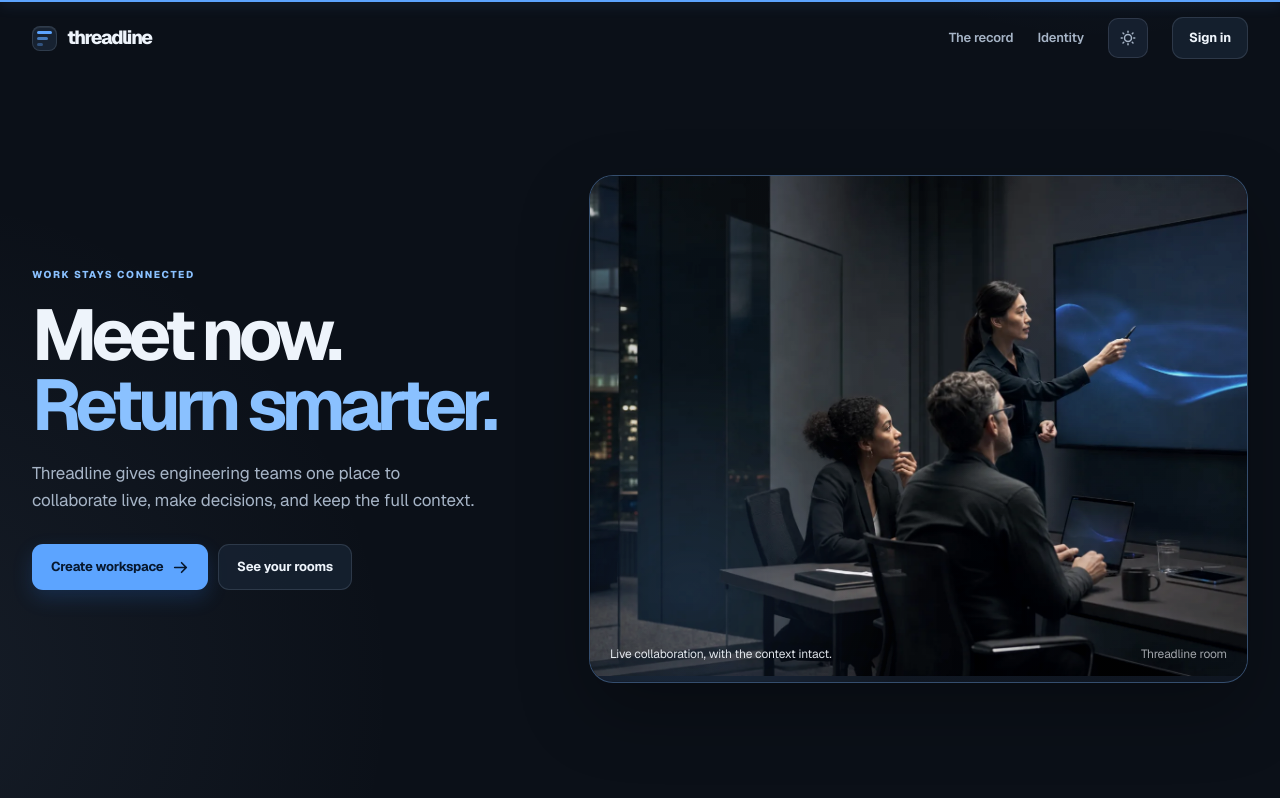
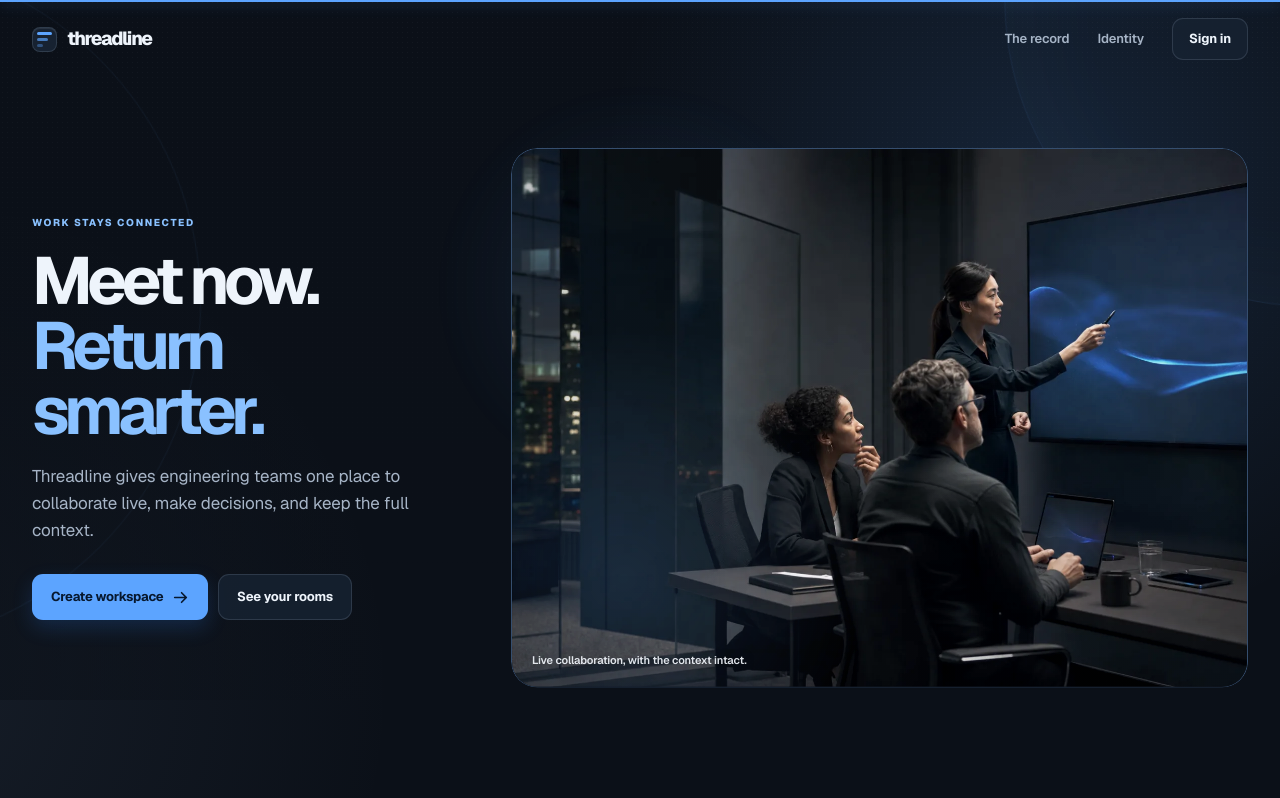
Before and after one commit to hoangsonww/Threadline-RealTime-Collab, a Next.js app in the folder apps/web/: page / in a window 1280 px wide. Shown: the top 798 px of the page. Built offline with nearby package versions, Linux system fonts and the light colour scheme.

Commit message:
fix: refine landing composition and interactive atmosphere

```diff
--- a/apps/web/app/globals.css
+++ b/apps/web/app/globals.css
@@ -1385,6 +1385,24 @@ body {
   text-rendering: optimizeLegibility;
 }
 
+html,
+body,
+button,
+input,
+textarea,
+select {
+  font-family: var(--font-geist), "Helvetica Neue", Arial, sans-serif;
+}
+
+.brand,
+.button,
+.landing-nav-links,
+.landing h1,
+.landing h2,
+.landing h3 {
+  font-family: var(--font-geist), "Helvetica Neue", Arial, sans-serif;
+}
+
 code,
 pre,
 textarea.board {
@@ -1629,8 +1647,79 @@ textarea:focus-visible {
 
 .landing {
   position: relative;
+  isolation: isolate;
   overflow: clip;
   padding-bottom: 44px;
+}
+
+.landing > :not(.landing-atmosphere) {
+  position: relative;
+  z-index: 1;
+}
+
+.landing-atmosphere {
+  position: absolute;
+  z-index: 0;
+  inset: 0;
+  overflow: hidden;
+  pointer-events: none;
+}
+
+.landing-atmosphere-drift,
+.landing-atmosphere-bloom,
+.landing-atmosphere-grain,
+.landing-atmosphere-orbit {
+  position: absolute;
+  display: block;
+}
+
+.landing-atmosphere-drift {
+  inset: -12% 0 auto;
+  height: 56rem;
+}
+
+.landing-atmosphere-orbit {
+  width: min(48vw, 42rem);
+  aspect-ratio: 1;
+  border: 1px solid color-mix(in srgb, var(--accent) 17%, transparent);
+  border-radius: 50%;
+  opacity: 0.56;
+}
+
+.landing-atmosphere-orbit-one {
+  top: 5rem;
+  right: -20rem;
+  box-shadow: inset 0 0 6rem color-mix(in srgb, var(--accent) 8%, transparent);
+}
+
+.landing-atmosphere-orbit-two {
+  top: 20rem;
+  left: -30rem;
+  width: min(54vw, 48rem);
+  border-color: color-mix(in srgb, var(--accent) 10%, transparent);
+}
+
+.landing-atmosphere-bloom {
+  top: 18rem;
+  left: 50%;
+  width: 28rem;
+  height: 28rem;
+  margin: -14rem;
+  border-radius: 50%;
+  background: radial-gradient(circle, color-mix(in srgb, var(--accent) 13%, transparent), transparent 66%);
+  filter: blur(12px);
+  opacity: 0.75;
+  will-change: transform;
+}
+
+.landing-atmosphere-grain {
+  position: fixed;
+  z-index: 2;
+  inset: 0;
+  opacity: 0.18;
+  background-image: radial-gradient(color-mix(in srgb, var(--ink) 23%, transparent) 0.5px, transparent 0.75px);
+  background-size: 5px 5px;
+  mask-image: linear-gradient(to bottom, black, transparent 78%);
 }
 
 .landing-scroll-progress {
@@ -1673,13 +1762,13 @@ textarea:focus-visible {
 }
 
 .landing-nav {
-  max-width: 1280px;
-  height: 76px;
+  max-width: 1340px;
+  height: 74px;
   padding: 0 32px;
 }
 
 .landing-nav-links {
-  gap: 24px;
+  gap: 28px;
   color: var(--muted);
   font-weight: 560;
 }
@@ -1701,12 +1790,12 @@ textarea:focus-visible {
 }
 
 .landing-hero {
-  max-width: 1280px;
+  max-width: 1340px;
   min-height: calc(100dvh - 76px);
-  padding: 58px 32px 76px;
-  grid-template-columns: minmax(360px, 0.83fr) minmax(440px, 1.17fr);
-  align-items: center;
-  gap: clamp(42px, 7vw, 106px);
+  padding: 46px 32px 86px;
+  grid-template-columns: minmax(360px, 0.72fr) minmax(500px, 1.28fr);
+  align-items: center;
+  gap: clamp(38px, 5vw, 76px);
 }
 
 .hero-copy {
@@ -1715,9 +1804,9 @@ textarea:focus-visible {
 }
 
 .landing h1 {
-  max-width: 600px;
+  max-width: 660px;
   margin: 17px 0 20px;
-  font-size: clamp(48px, 5.6vw, 78px);
+  font-size: clamp(50px, 5.2vw, 76px);
   font-weight: 680;
   line-height: 0.98;
   letter-spacing: -0.078em;
@@ -1748,13 +1837,17 @@ textarea:focus-visible {
 .landing-scene {
   position: relative;
   isolation: isolate;
-  min-height: 500px;
+  width: 100%;
+  min-height: clamp(470px, 42vw, 570px);
   margin: 0;
-  overflow: hidden;
+  overflow: clip;
+  clip-path: inset(0 round 26px);
   border: 1px solid color-mix(in srgb, var(--accent) 24%, var(--line));
-  border-radius: 24px;
+  border-radius: 26px;
   background: #101722;
   box-shadow: var(--shadow);
+  transform-origin: center;
+  will-change: transform;
 }
 
 .landing-scene::before {
@@ -1781,20 +1874,22 @@ textarea:focus-visible {
 }
 
 .landing-scene img {
-  width: 100%;
-  height: 100%;
-  min-height: 500px;
+  display: block;
   object-fit: cover;
   object-position: 58% center;
   filter: saturate(0.86) contrast(1.04);
-  transition:
-    transform 1.1s cubic-bezier(0.16, 1, 0.3, 1),
-    filter 600ms ease;
-}
-
-.landing-scene:hover img {
-  transform: scale(1.025);
-  filter: saturate(0.96) contrast(1.05);
+}
+
+.landing-scene-media,
+.landing-scene-media img {
+  width: 100%;
+  height: 100%;
+  min-height: inherit;
+}
+
+.landing-scene-media {
+  overflow: clip;
+  clip-path: inset(0 round 25px);
 }
 
 .scene-caption {
@@ -1803,17 +1898,13 @@ textarea:focus-visible {
   right: 20px;
   bottom: 18px;
   left: 20px;
-  display: flex;
-  align-items: center;
-  justify-content: space-between;
+  display: inline-flex;
+  align-items: center;
   gap: 20px;
   color: rgba(245, 249, 255, 0.9);
-  font-size: 12px;
+  font-size: 11px;
+  font-weight: 580;
   text-shadow: 0 1px 12px rgba(0, 0, 0, 0.48);
-}
-
-.scene-caption span:last-child {
-  color: rgba(245, 249, 255, 0.64);
 }
 
 .landing-proof {
@@ -3009,7 +3100,8 @@ textarea:focus-visible {
   }
 
   .landing-scene,
-  .landing-scene img {
+  .landing-scene-media,
+  .landing-scene-media img {
     min-height: 430px;
   }
 
@@ -3138,7 +3230,8 @@ textarea:focus-visible {
   }
 
   .landing-scene,
-  .landing-scene img {
+  .landing-scene-media,
+  .landing-scene-media img {
     min-height: 330px;
   }
 
--- a/apps/web/app/page.tsx
+++ b/apps/web/app/page.tsx
@@ -9,6 +9,7 @@ import {
   VideoConferenceIcon,
 } from "@phosphor-icons/react/dist/ssr";
 import { Brand } from "../components/brand";
+import { LandingAtmosphere } from "../components/landing-atmosphere";
 import {
   LandingHeroCopy,
   LandingReveal,
@@ -17,18 +18,17 @@ import {
   RoomStory,
 } from "../components/landing-motion";
 import { LandingScene } from "../components/landing-scene";
-import { ThemeToggle } from "../components/theme-toggle";
 
 export default function Home() {
   return (
     <main id="main-content" className="landing shell">
       <LandingScrollProgress />
+      <LandingAtmosphere />
       <nav className="landing-nav" aria-label="Primary navigation">
         <Brand />
         <div className="landing-nav-links">
           <a href="#record">The record</a>
           <a href="#identity">Identity</a>
-          <ThemeToggle compact />
           <Link className="button button-secondary" href="/login">
             Sign in
           </Link>
--- /dev/null
+++ b/apps/web/components/landing-atmosphere.tsx
@@ -0,0 +1,62 @@
+"use client";
+
+import { useGSAP } from "@gsap/react";
+import gsap from "gsap";
+import { ScrollTrigger } from "gsap/ScrollTrigger";
+import { useRef } from "react";
+import { useReducedMotion } from "motion/react";
+
+gsap.registerPlugin(ScrollTrigger);
+
+export function LandingAtmosphere() {
+  const scope = useRef<HTMLDivElement>(null);
+  const reduceMotion = useReducedMotion();
+
+  useGSAP(
+    () => {
+      if (reduceMotion || !scope.current) return;
+
+      const bloom = scope.current.querySelector<HTMLElement>(".landing-atmosphere-bloom");
+      const drift = scope.current.querySelector<HTMLElement>(".landing-atmosphere-drift");
+      const orbitOne = scope.current.querySelector<HTMLElement>(".landing-atmosphere-orbit-one");
+      const orbitTwo = scope.current.querySelector<HTMLElement>(".landing-atmosphere-orbit-two");
+      const landing = scope.current.closest<HTMLElement>(".landing");
+      if (!bloom || !drift || !orbitOne || !orbitTwo || !landing) return;
+
+      const moveBloomX = gsap.quickTo(bloom, "x", { duration: 0.7, ease: "power3.out" });
+      const moveBloomY = gsap.quickTo(bloom, "y", { duration: 0.7, ease: "power3.out" });
+      const handlePointerMove = (event: PointerEvent) => {
+        moveBloomX(event.clientX - window.innerWidth / 2);
+        moveBloomY(event.clientY - window.innerHeight / 2);
+      };
+
+      window.addEventListener("pointermove", handlePointerMove, { passive: true });
+      gsap.to(orbitOne, { duration: 12, ease: "sine.inOut", repeat: -1, rotate: 20, x: 36, y: -24, yoyo: true });
+      gsap.to(orbitTwo, { duration: 15, ease: "sine.inOut", repeat: -1, rotate: -16, x: -28, y: 36, yoyo: true });
+      gsap.to(drift, {
+        ease: "none",
+        yPercent: 18,
+        scrollTrigger: {
+          trigger: landing,
+          start: "top top",
+          end: "bottom bottom",
+          scrub: 1,
+        },
+      });
+
+      return () => window.removeEventListener("pointermove", handlePointerMove);
+    },
+    { dependencies: [reduceMotion], scope },
+  );
+
+  return (
+    <div ref={scope} className="landing-atmosphere" aria-hidden="true">
+      <div className="landing-atmosphere-drift">
+        <span className="landing-atmosphere-orbit landing-atmosphere-orbit-one" />
+        <span className="landing-atmosphere-orbit landing-atmosphere-orbit-two" />
+      </div>
+      <span className="landing-atmosphere-bloom" />
+      <span className="landing-atmosphere-grain" />
+    </div>
+  );
+}
--- a/apps/web/components/landing-motion.tsx
+++ b/apps/web/components/landing-motion.tsx
@@ -1,12 +1,17 @@
 "use client";
 
 import { ArrowRightIcon, ArrowUpRightIcon, FolderOpenIcon, VideoConferenceIcon } from "@phosphor-icons/react";
+import { useGSAP } from "@gsap/react";
+import gsap from "gsap";
+import { ScrollTrigger } from "gsap/ScrollTrigger";
 import Link from "next/link";
 import type { PointerEvent, ReactNode } from "react";
 import { useRef } from "react";
 import { motion, useReducedMotion, useScroll, useSpring } from "motion/react";
 
 const ease = [0.16, 1, 0.3, 1] as const;
+
+gsap.registerPlugin(ScrollTrigger);
 
 type MagneticLinkProps = {
   children: ReactNode;
@@ -113,22 +118,59 @@ const storyCards = [
   {
     description: "Bring the call, screen, editor, and whiteboard into one focused space.",
     icon: VideoConferenceIcon,
+    number: "01",
     title: "Gather live",
   },
   {
     description: "Save decisions and artifacts exactly where the conversation happened.",
     icon: FolderOpenIcon,
+    number: "02",
     title: "Capture the turn",
   },
   {
     description: "Return with the context, ownership, and next move already clear.",
     icon: ArrowUpRightIcon,
+    number: "03",
     title: "Pick it up later",
   },
 ];
 
 export function RoomStory() {
   const reduceMotion = useReducedMotion();
+  const scope = useRef<HTMLDivElement>(null);
+
+  useGSAP(
+    () => {
+      if (reduceMotion || !scope.current) return;
+      const record = scope.current.closest<HTMLElement>(".landing-record");
+      const cards = gsap.utils.toArray<HTMLElement>("article", scope.current);
+      if (!record || cards.length === 0) return;
+
+      const media = gsap.matchMedia();
+      media.add("(min-width: 960px)", () => {
+        cards.forEach((card) => {
+          gsap.fromTo(
+            card,
+            { opacity: 0.34, scale: 0.955 },
+            {
+              opacity: 1,
+              scale: 1,
+              ease: "none",
+              scrollTrigger: {
+                trigger: card,
+                start: "top 78%",
+                end: "top 44%",
+                scrub: 0.55,
+              },
+            },
+          );
+        });
+      });
+
+      return () => media.revert();
+    },
+    { dependencies: [reduceMotion], scope },
+  );
 
   const setSpotlight = (event: PointerEvent<HTMLElement>) => {
     const target = event.currentTarget;
@@ -138,24 +180,21 @@ export function RoomStory() {
   };
 
   return (
-    <div className="record-flow" aria-label="A session becoming a durable record">
-      {storyCards.map((card, index) => {
+    <div ref={scope} className="record-flow" aria-label="A session becoming a durable record">
+      {storyCards.map((card) => {
         const Icon = card.icon;
         return (
           <motion.article
             key={card.title}
-            initial={reduceMotion ? false : { opacity: 0, scale: 0.975, y: 18 }}
             whileHover={reduceMotion ? undefined : { y: -5 }}
-            whileInView={reduceMotion ? undefined : { opacity: 1, scale: 1, y: 0 }}
-            viewport={{ amount: 0.3, once: true }}
-            transition={{ delay: index * 0.08, duration: 0.55, ease }}
+            transition={{ duration: 0.28, ease }}
             onPointerLeave={(event) => {
               event.currentTarget.style.removeProperty("--spotlight-x");
               event.currentTarget.style.removeProperty("--spotlight-y");
             }}
             onPointerMove={setSpotlight}
           >
-            <span>{String(index + 1).padStart(2, "0")}</span>
+            <span>{card.number}</span>
             <Icon size={24} weight="duotone" />
             <h3>{card.title}</h3>
             <p>{card.description}</p>
--- a/apps/web/components/landing-scene.tsx
+++ b/apps/web/components/landing-scene.tsx
@@ -10,8 +10,10 @@ export function LandingScene() {
       className="landing-scene"
       initial={reduceMotion ? false : { opacity: 0, y: 24, scale: 0.985 }}
       animate={{ opacity: 1, y: 0, scale: 1 }}
+      whileHover={reduceMotion ? undefined : { scale: 1.018, y: -5 }}
       transition={{ duration: 0.8, delay: 0.12, ease: [0.16, 1, 0.3, 1] }}
     >
+      <div className="landing-scene-media">
         <Image
           src="/images/threadline-room-hero.webp"
           alt="Engineers collaborating in a focused working session"
@@ -21,9 +23,9 @@ export function LandingScene() {
           unoptimized
           sizes="(max-width: 900px) 100vw, 52vw"
         />
+      </div>
       <figcaption className="scene-caption">
         <span>Live collaboration, with the context intact.</span>
-        <span>Threadline room</span>
       </figcaption>
     </motion.figure>
   );
--- a/apps/web/package.json
+++ b/apps/web/package.json
@@ -9,7 +9,9 @@
     "typecheck": "tsc --noEmit"
   },
   "dependencies": {
+    "@gsap/react": "^2.1.2",
     "@phosphor-icons/react": "^2.1.7",
+    "gsap": "^3.15.0",
     "motion": "^12.43.0",
     "next": "^16.2.12",
     "react": "^19.1.0",
```
Also changed, not shown: 1 other file (tests, documents, lock files or other folders). Lines whose indentation alone changed are shown as unchanged.
